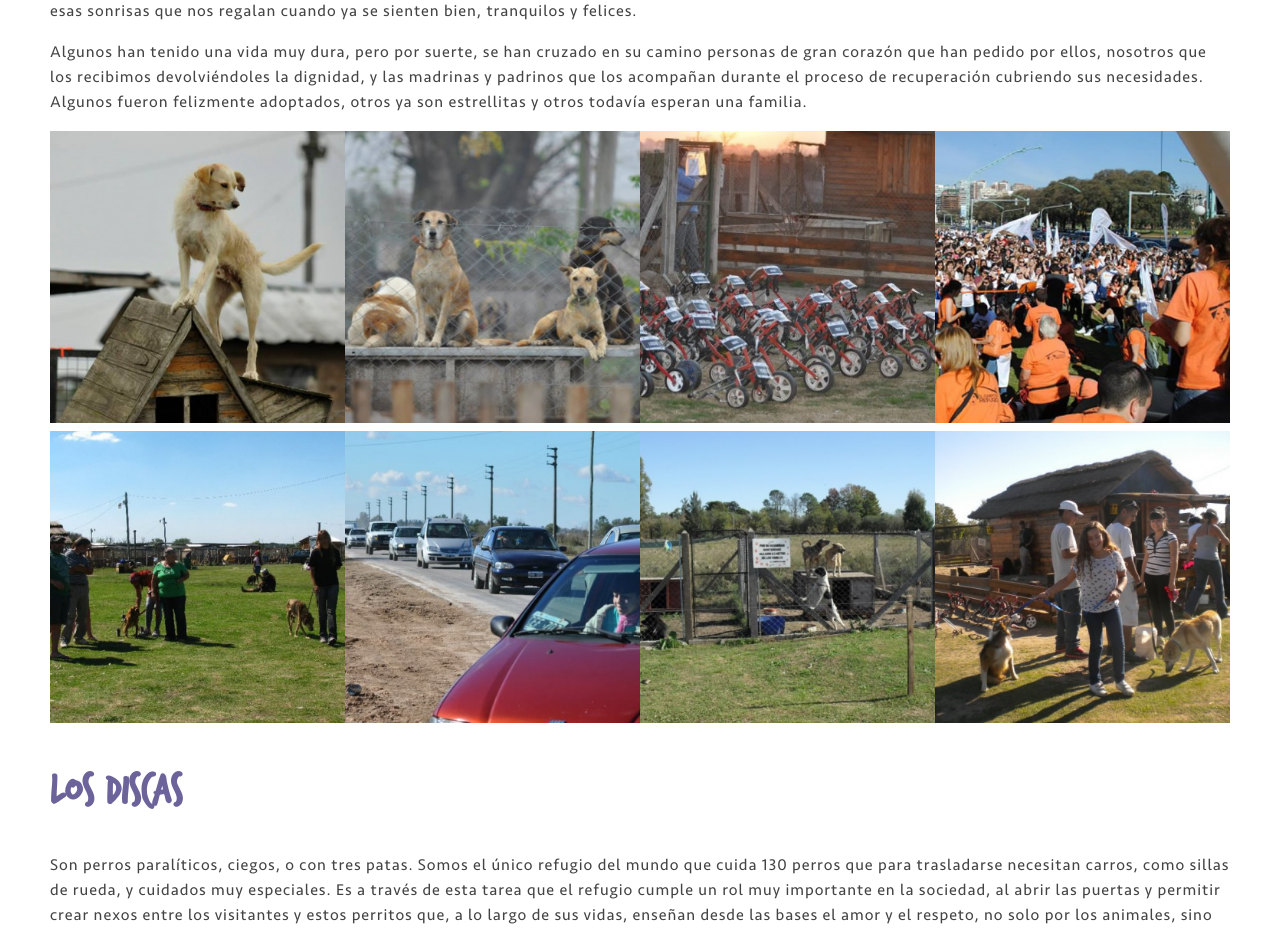
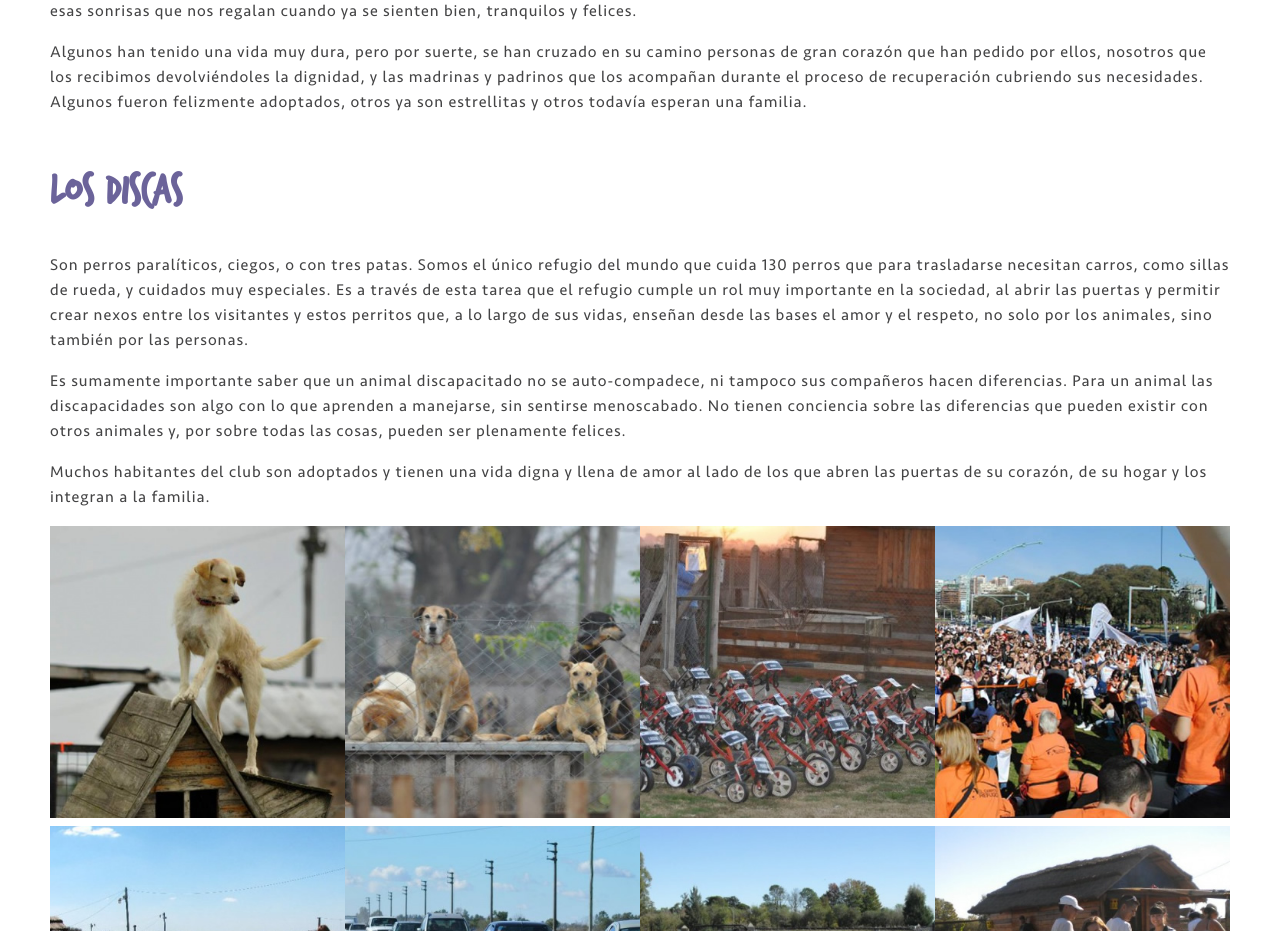
Before and after one commit to Nicovied0/PF, a React (Create React App) app in the folder client/: page /cuidados in a window 1280 px wide. Shown: the part 400-1331 px from the top of the page. Built offline with nearby package versions, Linux system fonts and the light colour scheme; a web font is replaced by a local one; what react-admin would draw is missing.

Commit message:
quite fotos de mas

```diff
--- a/client/src/components/Cuidados/Cuidados.jsx
+++ b/client/src/components/Cuidados/Cuidados.jsx
@@ -34,7 +34,7 @@ const Cuidados = () => {
                 </p>
             </section>
         </div>
-        <section className={styles.boxContainer}>
+        {/* <section className={styles.boxContainer}>
             <div className={styles.box}>
                 <img src={imgVoluntario2} className={styles.imgCuidados} alt="" />
             </div>
@@ -59,7 +59,7 @@ const Cuidados = () => {
             <div className={styles.box}>
                 <img src={imgVoluntario9} alt=""  className={styles.imgCuidados}/>
             </div>
-        </section>
+        </section> */}
         <div>
          <section className={styles.sectionCuidados}>
                 <h2 className={styles.h2cuidados}>LOS DISCAS</h2>
```
